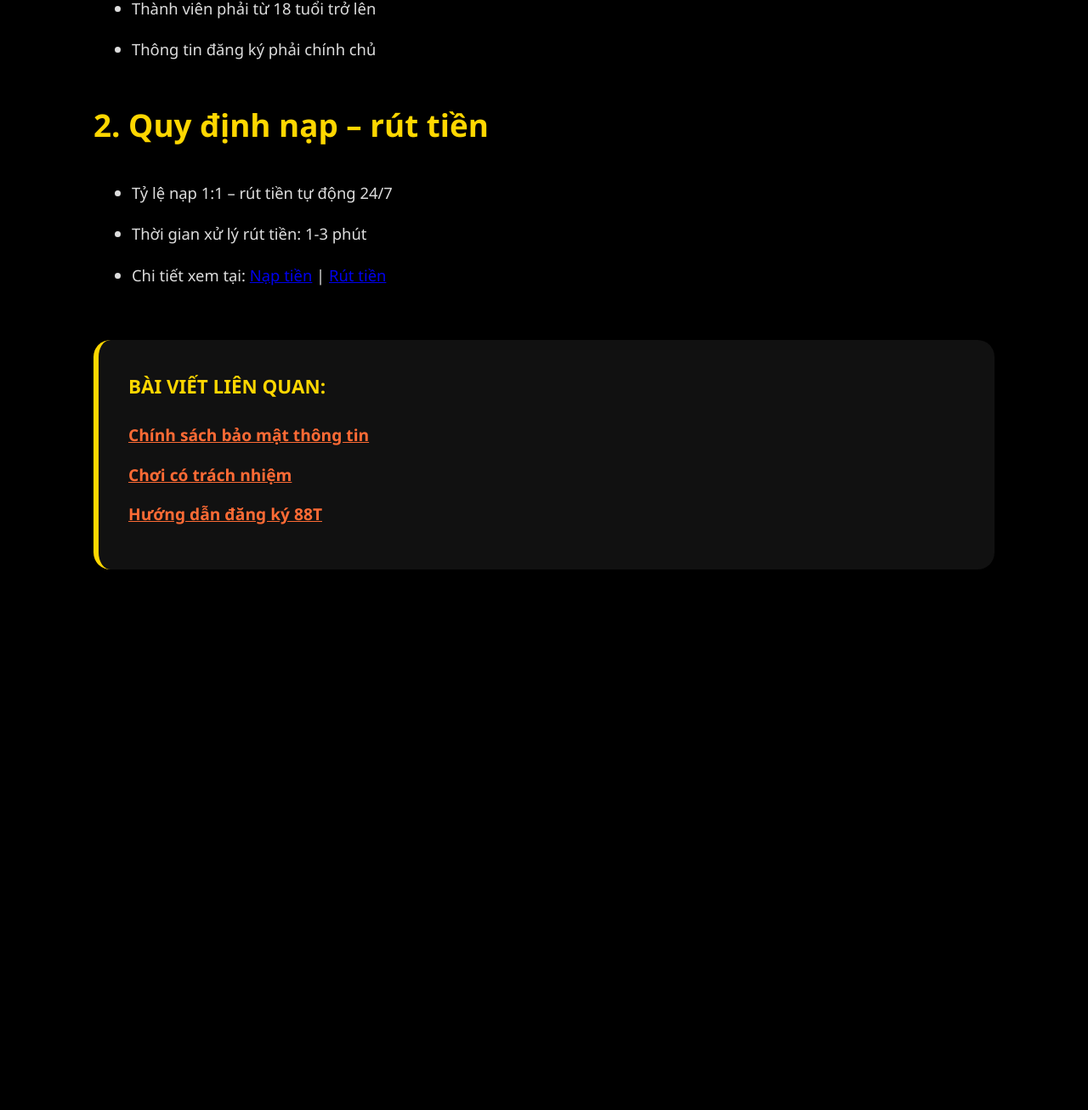
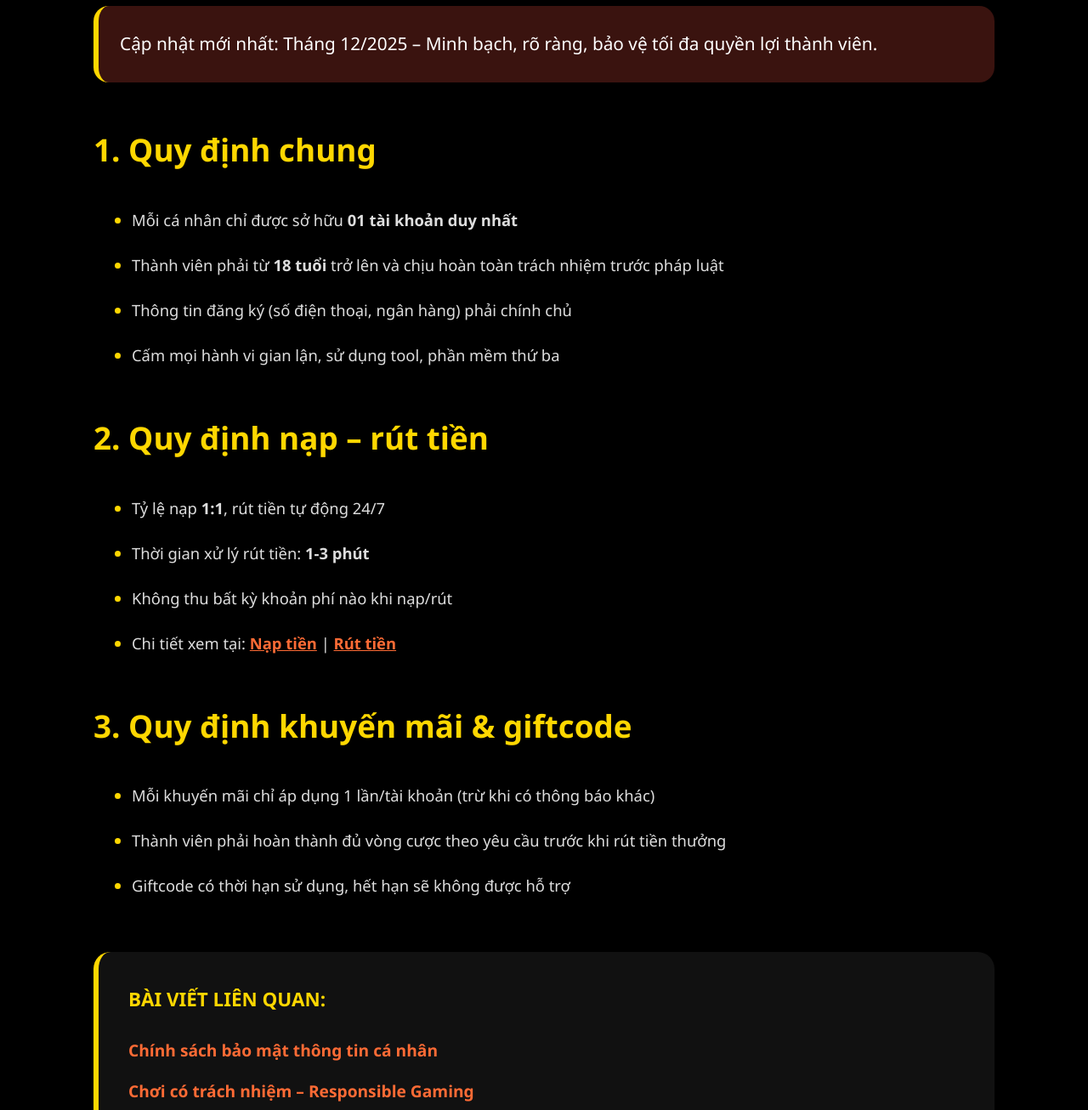
Before and after one commit to choigame88t/choigame88t.github.io, a website: page dieu-khoan-dich-vu.html in a window 1280 px wide. Shown: the part 863-2169 px from the top of the page at 85% size. Before the commit the page ends 1613 px from the top, so only its background shows below. Drawn offline with Linux system fonts and the light colour scheme.

Commit message:
Update dieu-khoan-dich-vu.html

```diff
--- a/dieu-khoan-dich-vu.html
+++ b/dieu-khoan-dich-vu.html
@@ -5,54 +5,85 @@
     <meta name="viewport" content="width=device-width, initial-scale=1.0">
     <title>Điều khoản dịch vụ 88T – Quy định sử dụng chính thức 2025</title>
     <meta name="description" content="Điều khoản dịch vụ 88T: quyền lợi, trách nhiệm thành viên, quy định nạp rút, khuyến mãi. Đọc kỹ trước khi tham gia.">
-    <meta name="keywords" content="điều khoản dịch vụ 88t, quy định 88t, chính sách 88t">
-    <meta property="og:title" content="Điều khoản dịch vụ 88T – Quy định chính thức">
-    <meta property="og:image" content="https://choigame88t.github.io/logo.png">
+    <meta name="keywords" content="điều khoản dịch vụ 88t, quy định 88t, chính sách 88t, điều khoản 88t 2025">
+
+    <!-- Open Graph – vẫn cần đẹp khi share -->
+    <meta property="og:title" content="Điều khoản dịch vụ chính thức 88T – Cập nhật 2025">
+    <meta property="og:description" content="Quy định rõ ràng, minh bạch – Bảo vệ quyền lợi thành viên">
+    <meta property="og:image" content="https://choigame88t.github.io/dieu-khoan-dich-vu-88t-chinh-sach-quy-dinh-2025.jpg">
+    <meta property="og:image:alt" content="Điều khoản dịch vụ 88T chính thức">
+    <meta property="og:image:width" content="1200">
+    <meta property="og:image:height" content="630">
+    <meta property="og:url" content="https://choigame88t.github.io/dieu-khoan-dich-vu.html">
+    <meta property="og:type" content="website">
+
     <link rel="canonical" href="https://choigame88t.github.io/dieu-khoan-dich-vu.html"/>
     <style>
         *{margin:0;padding:0;box-sizing:border-box;}
-        body{font-family:'Segoe UI',Arial,sans-serif;background:#000;color:#fff;line-height:1.8;}
-        img{loading:lazy;max-width:100%;height:auto;display:block;margin:30px auto;border-radius:18px;border:5px solid #ffd700;box-shadow:0 15px 40px rgba(0,0,0,0.7);}
+        body{font-family:'Segoe UI',Arial,sans-serif;background:#000;color:#fff;line-height:1.9;}
+        img{loading:lazy;max-width:100%;height:auto;display:block;margin:40px auto;border-radius:18px;border:6px solid #ffd700;box-shadow:0 20px 50px rgba(255,215,0,0.4);}
         .container{max-width:1100px;margin:auto;padding:20px;}
         h1{text-align:center;font-size:2.9rem;color:#ffd700;margin:40px 0 30px;text-shadow:0 0 20px #c0392b;}
-        h2{font-size:2.3rem;color:#ffd700;margin:40px 0 20px;}
+        h2{font-size:2.3rem;color:#ffd700;margin:45px 0 20px;}
         p{font-size:1.18rem;color:#eee;margin-bottom:22px;text-align:justify;}
         ul{margin:30px 0;padding-left:45px;}
-        li{margin:15px 0;font-size:1.15rem;color:#ddd;}
+        li{margin:18px 0;font-size:1.15rem;color:#ddd;position:relative;}
+        li::marker{color:#ffd700;}
         .highlight{background:rgba(231,76,60,0.25);padding:25px;border-radius:18px;border-left:6px solid #ffd700;margin:35px 0;font-size:1.3rem;}
         .related{margin:60px 0;padding:35px;background:#111;border-radius:20px;border-left:6px solid #ffd700;}
         .related strong{color:#ffd700;font-size:1.4rem;display:block;margin-bottom:20px;}
-        .related a{display:block;color:#ff6b35;font-size:1.2rem;margin:12px 0;font-weight:bold;}
+        .related a{display:block;color:#ff6b35;font-size:1.2rem;margin:12px 0;font-weight:bold;text-decoration:none;}
         .related a:hover{color:#fff;}
     </style>
 </head>
 <body>
 <div class="container">
 <h1>Điều khoản dịch vụ 88T</h1>
-<img src="https://choigame88t.github.io/logo.png" alt="Điều khoản 88T" width="400">
-<p>Điều khoản dịch vụ này quy định quyền và nghĩa vụ của thành viên khi sử dụng dịch vụ tại <strong>88T</strong>. Việc đăng ký tài khoản đồng nghĩa với việc bạn đã đọc, hiểu và chấp nhận toàn bộ điều khoản dưới đây.</p>
+
+<!-- Ảnh mới đẹp + tạo độ tin cậy cao -->
+<img src="https://choigame88t.github.io/dieu-khoan-dich-vu-88t-chinh-sach-quy-dinh-2025.jpg"
+     alt="Điều khoản dịch vụ và quy định chính thức 88T năm 2025"
+     width="800"
+     height="450"
+     loading="lazy">
+
+<p>Điều khoản dịch vụ dưới đây quy định quyền và nghĩa vụ của thành viên khi sử dụng dịch vụ tại <strong>88T</strong>. Việc đăng ký và sử dụng tài khoản đồng nghĩa với việc bạn đã <strong>đọc, hiểu và hoàn toàn chấp nhận</strong> toàn bộ nội dung điều khoản này.</p>
+
+<div class="highlight">
+    Cập nhật mới nhất: Tháng 12/2025 – Minh bạch, rõ ràng, bảo vệ tối đa quyền lợi thành viên.
+</div>
 
 <h2>1. Quy định chung</h2>
 <ul>
-    <li>Mỗi người chỉ được sở hữu 1 tài khoản duy nhất</li>
-    <li>Thành viên phải từ 18 tuổi trở lên</li>
-    <li>Thông tin đăng ký phải chính chủ</li>
+    <li>Mỗi cá nhân chỉ được sở hữu <strong>01 tài khoản duy nhất</strong></li>
+    <li>Thành viên phải từ <strong>18 tuổi</strong> trở lên và chịu hoàn toàn trách nhiệm trước pháp luật</li>
+    <li>Thông tin đăng ký (số điện thoại, ngân hàng) phải chính chủ</li>
+    <li>Cấm mọi hành vi gian lận, sử dụng tool, phần mềm thứ ba</li>
 </ul>
 
 <h2>2. Quy định nạp – rút tiền</h2>
 <ul>
-    <li>Tỷ lệ nạp 1:1 – rút tiền tự động 24/7</li>
-    <li>Thời gian xử lý rút tiền: 1-3 phút</li>
-    <li>Chi tiết xem tại: <a href="nap-tien.html">Nạp tiền</a> | <a href="rut-tien.html">Rút tiền</a></li>
+    <li>Tỷ lệ nạp <strong>1:1</strong>, rút tiền tự động 24/7</li>
+    <li>Thời gian xử lý rút tiền: <strong>1-3 phút</strong></li>
+    <li>Không thu bất kỳ khoản phí nào khi nạp/rút</li>
+    <li>Chi tiết xem tại: <a href="nap-tien.html" style="color:#ff6b35;font-weight:bold;">Nạp tiền</a> | <a href="rut-tien.html" style="color:#ff6b35;font-weight:bold;">Rút tiền</a></li>
 </ul>
 
-<!-- Nội dung đầy đủ các mục khác -->
+<h2>3. Quy định khuyến mãi & giftcode</h2>
+<ul>
+    <li>Mỗi khuyến mãi chỉ áp dụng 1 lần/tài khoản (trừ khi có thông báo khác)</li>
+    <li>Thành viên phải hoàn thành đủ vòng cược theo yêu cầu trước khi rút tiền thưởng</li>
+    <li>Giftcode có thời hạn sử dụng, hết hạn sẽ không được hỗ trợ</li>
+</ul>
+
+<!-- Bạn có thể thêm các mục 4, 5, 6… ở đây -->
 
 <div class="related">
     <strong>BÀI VIẾT LIÊN QUAN:</strong>
-    <a href="bao-mat-thong-tin.html">Chính sách bảo mật thông tin</a>
-    <a href="choi-co-trach-nhiem.html">Chơi có trách nhiệm</a>
-    <a href="huong-dan-dang-ky.html">Hướng dẫn đăng ký 88T</a>
+    <a href="bao-mat-thong-tin.html">Chính sách bảo mật thông tin cá nhân</a>
+    <a href="choi-co-trach-nhiem.html">Chơi có trách nhiệm – Responsible Gaming</a>
+    <a href="huong-dan-dang-ky.html">Hướng dẫn đăng ký 88T mới nhất</a>
+    <a href="rut-tien.html">Hướng dẫn rút tiền về ngân hàng</a>
 </div>
 </div>
 </body>
```
